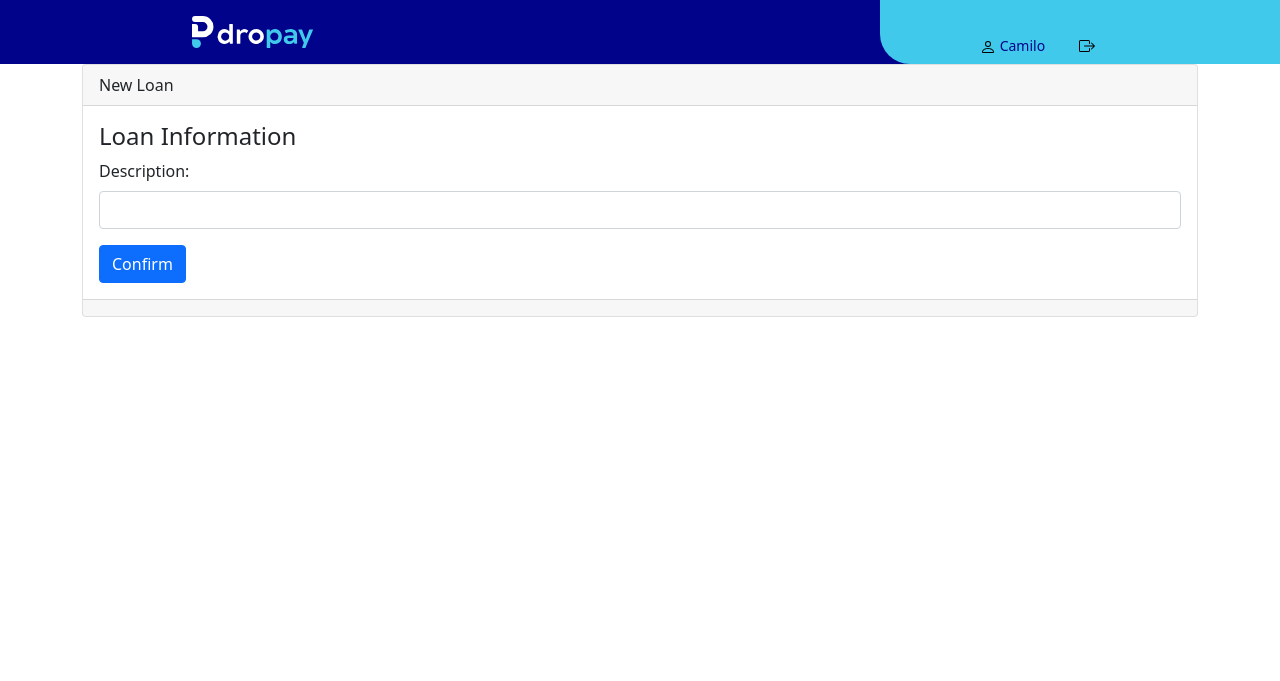
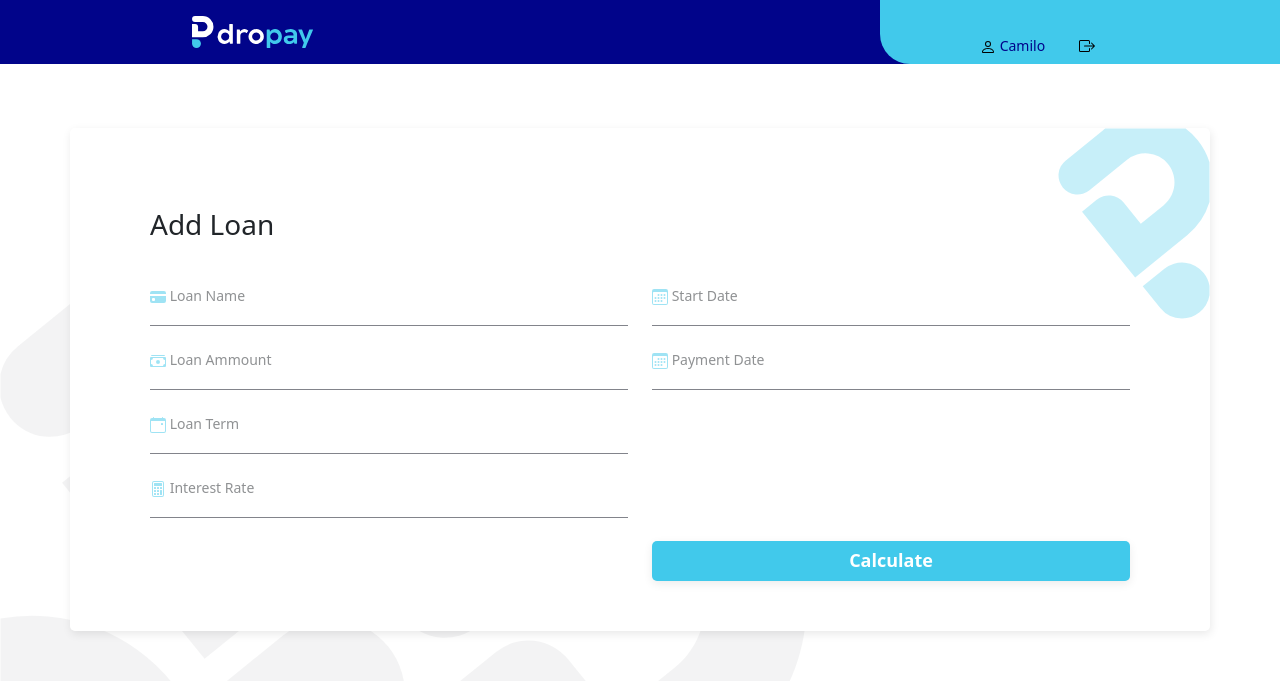
Before and after one commit to franco-arroyave/Dropay, a Django app: page /loans/newLoan in a window 1280 px wide. Shown: the top 681 px of the page. Run offline with Django 3.2, Linux system fonts and the light colour scheme.

Commit message:
New load module and some icons to the forms added

```diff
--- a/Dropay/static/css/style.css
+++ b/Dropay/static/css/style.css
@@ -47,11 +47,23 @@ body {
     border: none;
 }
 
-.logIn_Form button:hover{
+button.button--regular{
+    width: 100%;
+    height: 40px;
+    background-color: #41C9EB;
+    color: white;
+    font-size: 18px;
+    font-weight: 600;
+    box-shadow: 0px 3px 10px #00000014;
+    border-radius: 5px;
+    border: none;
+}
+
+button:hover{
     opacity: 0.7;
 }
 
-.logIn_Form button:active{
+button:active{
     opacity: 1;
     background-color: #01048a;
 }
@@ -179,6 +191,7 @@ nav > div > ul > div.userMenu > a.userMenu--user {
 div.loanList--empty{
     margin-top: 5%;
     padding-top: 50px;
+
 }
 
 div.loanList--empty img{
@@ -194,4 +207,20 @@ div.loanList--empty div.text-container{
     text-align: center;
     border: 1px solid #636363bd;
     border-radius: 5px;
+    background-color: white;
 }
+
+div.form--addLoan {
+    background-color: white;
+    margin-top: 5%;
+    background-image: url('../images/background2_blue.svg');
+    background-repeat: no-repeat;
+    background-position: top right;
+    padding: 80px 80px 50px 80px;
+    box-shadow: 1px 3px 10px #00000017;
+    border-radius: 5px;
+}
+
+div.form--addLoan form.form-addLoan--content {
+    margin-top: 35px;
+}
--- a/Dropay/templates/base.html
+++ b/Dropay/templates/base.html
@@ -11,6 +11,8 @@
     <link rel="stylesheet" href="https://cdn.jsdelivr.net/npm/bootstrap@5.0.2/dist/css/bootstrap.min.css"  integrity="sha384-EVSTQN3/azprG1Anm3QDgpJLIm9Nao0Yz1ztcQTwFspd3yD65VohhpuuCOmLASjC" crossorigin="anonymous">
 
     <link rel="stylesheet" href="{% static 'css/style.css' %}">
+
+    <link rel="icon" href="{% static 'images/favicon.png' %}" sizes="32x32">
   </head>
 
   <body>
--- a/Dropay/templates/loans/form.html
+++ b/Dropay/templates/loans/form.html
@@ -1,10 +1,33 @@
-<form enctype="multipart/form-data" method="post">
-
-    <div class="mb-3">
-      <label for="" class="form-label">Description:</label>
-      <input type="text"
-        class="form-control" name="" id="" aria-describedby="helpId">
+{%load static%}
+<form class="form--addLoan" enctype="multipart/form-data" method="post">
+  <div class="row">
+    <div class="col-6">
+        <fieldset class="input-field">
+            <input id="user_email" type="text" required>
+            <label for="user_email"><img src="{% static '/images/email.png'%}" height="16px" alt="email"> Email</label>
+        </fieldset>
+        <fieldset class="input-field">
+            <input id="user_email" type="text" required>
+            <label for="user_email"><img src="{% static '/images/email.png'%}" height="16px" alt="email"> Email</label>
+        </fieldset>
+        <fieldset class="input-field">
+            <input id="user_email" type="text" required>
+            <label for="user_email"><img src="{% static '/images/email.png'%}" height="16px" alt="email"> Email</label>
+        </fieldset>
     </div>
-    <a name="" id="" class="btn btn-primary" href="#" role="button">Confirm</a>
-
+    <div class="col-6">
+        <fieldset class="input-field">
+            <input id="user_email" type="text" required>
+            <label for="user_email"><img src="{% static '/images/email.png'%}" height="16px" alt="email"> Email</label>
+        </fieldset>
+        <fieldset class="input-field">
+            <input id="user_email" type="text" required>
+            <label for="user_email"><img src="{% static '/images/email.png'%}" height="16px" alt="email"> Email</label>
+        </fieldset>
+        <fieldset class="input-field">
+            <input id="user_email" type="text" required>
+            <label for="user_email"><img src="{% static '/images/email.png'%}" height="16px" alt="email"> Email</label>
+        </fieldset>
+    </div>
+  </div>
 </form>
--- a/Dropay/templates/loans/new.html
+++ b/Dropay/templates/loans/new.html
@@ -1,23 +1,59 @@
 {% extends "base.html" %}
 
-{% block title %} New Loan {% endblock %}
+{% block titulo %} New Loan {% endblock %}
 
 {% block contenido %}
 
 {%include '../navbar.html'%}
-<div class="container">
-    <div class="card">
-        <div class="card-header">
-            New Loan
+
+<style>
+    img.icon--blue {
+        filter: invert(71%) sepia(66%) saturate(599%) hue-rotate(158deg) brightness(92%) contrast(100%);
+    }
+</style>
+{%load static%}
+<div class="container form--addLoan">
+    <div class="row">
+        <h3>Add Loan</h3>
+    </div>
+    <form class="form-addLoan--content" enctype="multipart/form-data" method="post">
+        <div class="row">
+          <div class="col-6">
+              <fieldset class="input-field">
+                  <input id="loan_name" type="text" required>
+                  <label for="loan_name"><img src="{%static 'images/credit-card.svg'%}" class="icon--blue" alt="Loan name"> Loan Name</label>
+              </fieldset>
+              <fieldset class="input-field">
+                  <input id="loan_ammount" type="number" required>
+                  <label for="loan_ammount"><img src="{%static 'images/cash.svg'%}" class="icon--blue" alt="Loan Ammount"> Loan Ammount</label>
+              </fieldset>
+              <fieldset class="input-field">
+                  <input id="loan_term" type="number" required>
+                  <label for="loan_term"><img src="{%static 'images/calendar-event.svg'%}" class="icon--blue" alt="Loan Term"> Loan Term</label>
+              </fieldset>
+              <fieldset class="input-field">
+                <input id="loan_interest" type="number" required>
+                <label for="loan_interest"><img src="{%static 'images/calculator.svg'%}" class="icon--blue" alt="Interest Rate"> Interest Rate</label>
+            </fieldset>
+          </div>
+          <div class="col-6">
+            <fieldset class="input-field">
+                <input id="loan_startDate" type="text" required>
+                <label for="loan_startDate"><img src="{%static 'images/calendar.svg'%}" class="icon--blue" alt="Start Date"> Start Date</label>
+            </fieldset>
+            <fieldset class="input-field">
+                <input id="loan_paymentDate" type="text" required>
+                <label for="loan_paymentDate"><img src="{%static 'images/calendar.svg'%}" class="icon--blue" alt="Payment Date"> Payment Date</label>
+            </fieldset>
+          </div>
         </div>
-        <div class="card-body">
-            <h4 class="card-title">Loan Information</h4>
-            {% include 'loans/form.html' %}
+        <div class="row">
+            <div class="col"></div>
+            <div class="col">
+                <a href="{% url 'index'%}"><button class="button--regular">Calculate</button></a>
+            </div>
         </div>
-        <div class="card-footer text-muted">
-
-        </div>
-    </div>
+      </form>
 </div>
 
 
--- a/Dropay/templates/navbar.html
+++ b/Dropay/templates/navbar.html
@@ -3,7 +3,14 @@
 {% block contenido %}
 
 {%load static%}
-
+<style>
+    body {
+        background-image: url('../static/images/backgrund1_grey.svg');
+        background-repeat: no-repeat;
+        background-attachment: fixed;
+        background-position: bottom left;
+    }
+</style>
 <nav class="navbar navbar-light navbar-expand-md">
     <a href="{% url 'index' %}" class="nav--logo navbar-brand d-flex"><img src="{% static '/images/logo.svg'%}" alt="Logo"></a>
     <button class="navbar-toggler" type="button" data-toggle="collapse" data-target="#collapsingNavbar3">
--- a/Dropay/templates/pages/index.html
+++ b/Dropay/templates/pages/index.html
@@ -1,6 +1,6 @@
 {% extends "base.html" %}
 
-{% block titulo %} Inicio {% endblock %}
+{% block titulo %} Home {% endblock %}
 
 {% block contenido %}
 
```
Also changed, not shown: Dropay/static/images/background2_blue.svg (added), Dropay/static/images/backgrund1_grey.svg (added), Dropay/static/images/calculator.svg (added), Dropay/static/images/calendar-event.svg (added), Dropay/static/images/calendar.svg (added), Dropay/static/images/cash.svg (added), Dropay/static/images/credit-card.svg (added), Dropay/static/images/favicon.png (added).
